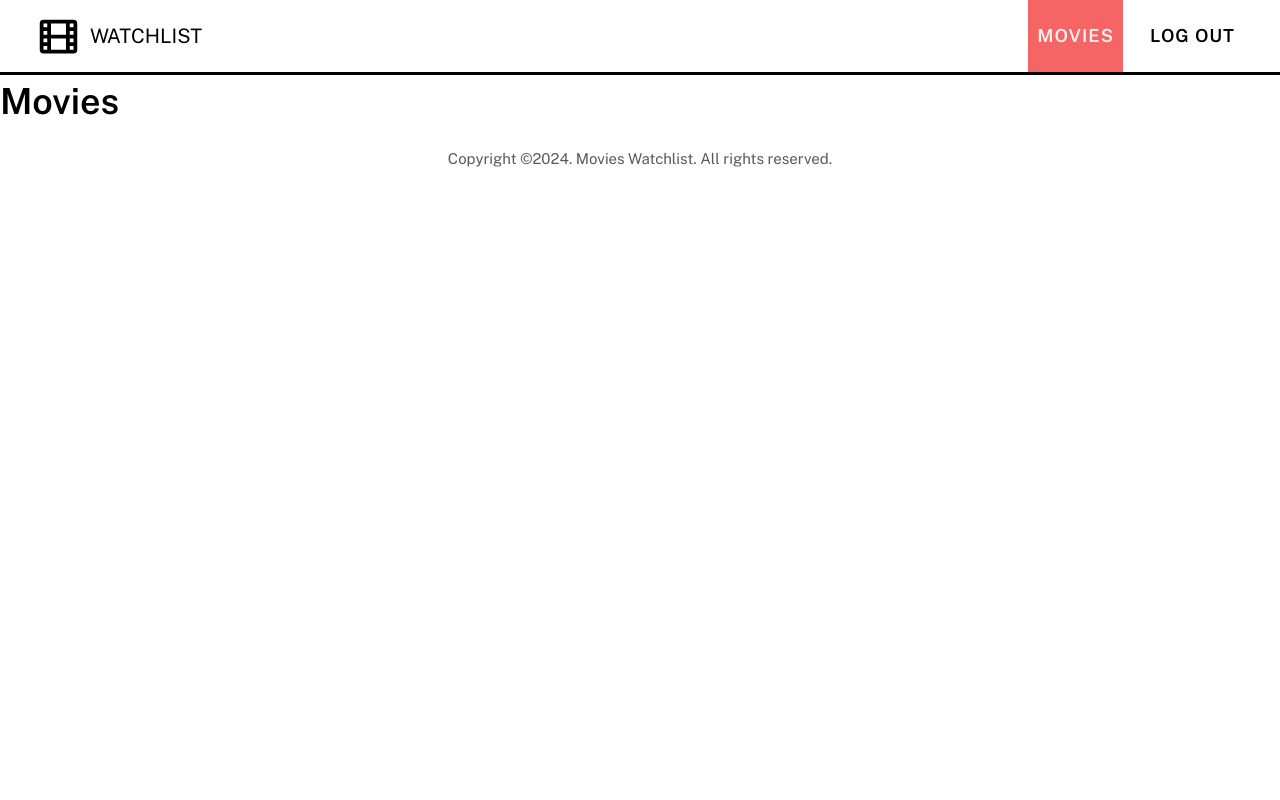
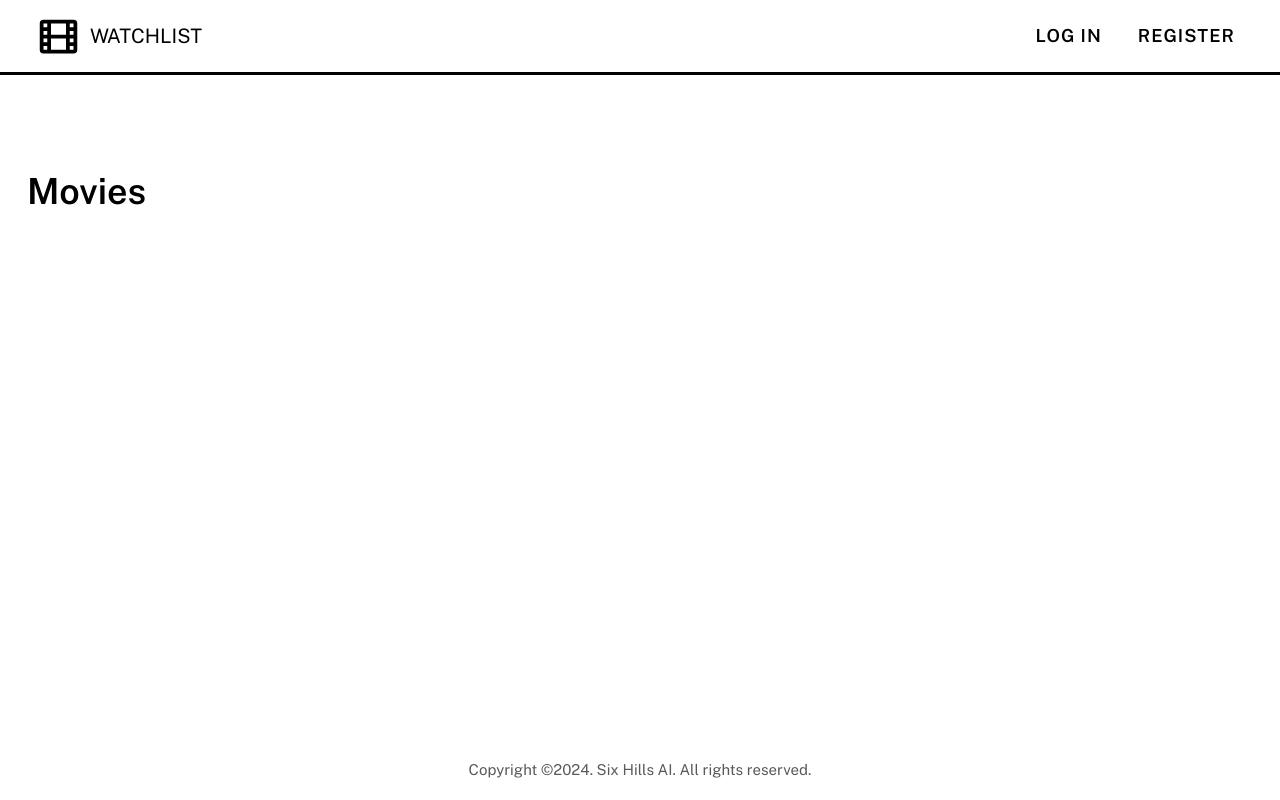
Before and after one commit to TimothyJNeale/movie-watchlist, a Flask app: page / in a window 1280 px wide. Run offline with Flask 3, Linux system fonts and the light colour scheme.

Commit message:
Finished layout of page

```diff
--- a/movie_library/static/css/main.css
+++ b/movie_library/static/css/main.css
@@ -46,11 +46,24 @@ html {
 }
 
 body {
+  display: flex;
+  flex-direction: column;
   /* Sets the shared font characteristics, so that that they can be inherited globally */
   font-family: "Public Sans", sans-serif;
   color: var(--text-dark);
   line-height: 1.45;
   background-color: var(--background-color);
+}
+
+.main {
+  flex: 1;
+  padding: 2rem 1.5rem 2rem 1.5rem;
+}
+
+@media screen and (min-width: 60em) {
+  .main {
+    padding-top: 5rem;
+  }
 }
 
 .header {
--- a/movie_library/templates/layout.html
+++ b/movie_library/templates/layout.html
@@ -15,7 +15,7 @@
     </head>
 
     <body>
-        {{ header("2", "")}}
+        {{ header(session.get("email"), session.get("theme")) }}
         <main class="main">
             {% block main_content %} {% endblock %}
         </main>
--- a/movie_library/templates/macros/footer.html
+++ b/movie_library/templates/macros/footer.html
@@ -1,5 +1,5 @@
 {% macro footer() %}
 <footer class="footer">
-    <small>Copyright &copy;2024. Movies Watchlist. All rights reserved.</small>
+    <small>Copyright &copy;2024. Six Hills AI. All rights reserved.</small>
 </footer>
 {% endmacro %}
```
